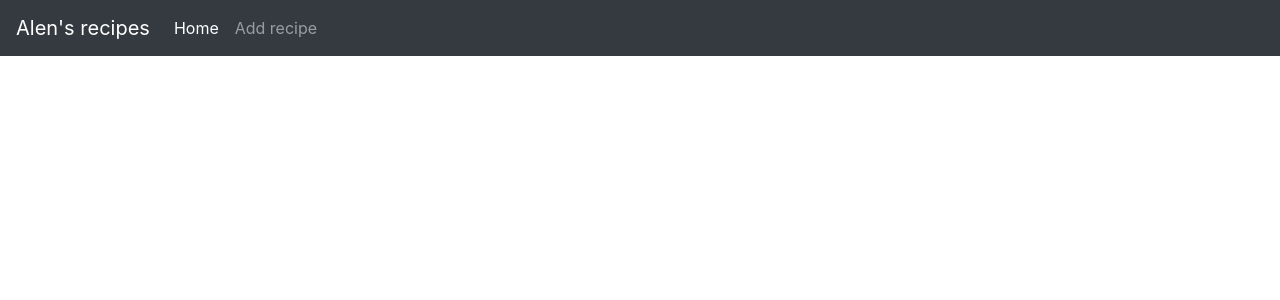
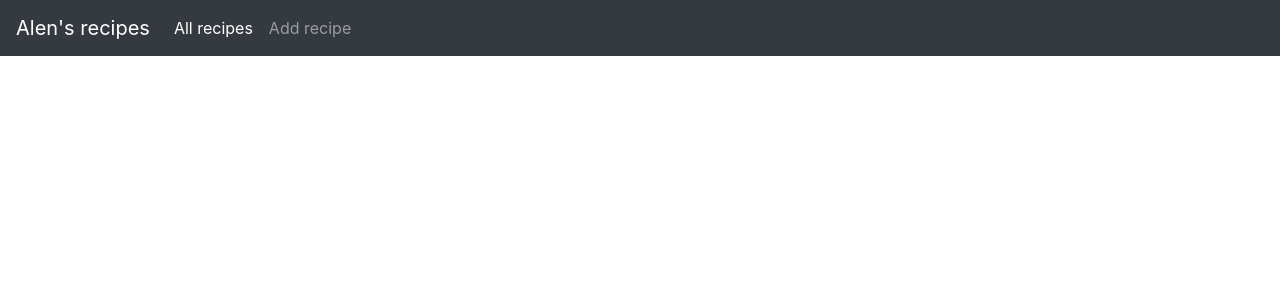
Before and after one commit to AlenKrga1/RevisedCookApplication, a Flask app: page / in a window 1280 px wide. Shown: the top 300 px of the page. Run offline with Flask 2, Linux system fonts and the light colour scheme; data that the repository does not hold is empty; some libraries are stand-ins or nearby versions.

Commit message:
Bug fixing, date field and sorting

```diff
--- a/app.py
+++ b/app.py
@@ -1,7 +1,10 @@
 from flask import Flask, render_template, request, redirect, url_for
 from bson.objectid import ObjectId
 from flask_pymongo import PyMongo
+from datetime import datetime
+import pymongo
 import os
+
 try:
 	import env
 except:
@@ -15,7 +18,7 @@ mongo = PyMongo(app)
 
 @app.route('/')
 def index():
-	recipes = mongo.db.recipes.find()
+	recipes = mongo.db.recipes.find().sort('date', pymongo.DESCENDING)
 	return render_template('home.html', recipes = recipes)
 
 
@@ -48,7 +51,8 @@ def addrecipe():
 			'description': request.values.get('description'),
 			'ingredients': ingredients,
 			'instructions': request.values.get('instructions'),
-			'image': filename
+			'image': filename,
+			'date': datetime.now()
 		})
 
 		return redirect(url_for('index'))
--- a/templates/base.html
+++ b/templates/base.html
@@ -21,7 +21,7 @@
         <div class="collapse navbar-collapse" id="navbarSupportedContent" style="flex-grow: 0;">
             <ul class="navbar-nav mr-auto">
                 <li class="nav-item active">
-                    <a class="nav-link" href="{{ url_for('index') }}">Home <span class="sr-only">(current)</span></a>
+                    <a class="nav-link" href="{{ url_for('index') }}">All recipes<span class="sr-only">(current)</span></a>
                 </li>
                 <li class="nav-item">
                     <a class="nav-link" href="{{ url_for('addrecipe') }}">Add recipe</a>
--- a/templates/home.html
+++ b/templates/home.html
@@ -5,7 +5,7 @@
     {% for recipe in recipes %}
     <div class="col-xs-12 col-sm-12 col-md-6 col-lg-4">
         <div class="card mb-2">
-            <a href="{{ url_for('recipe_details', recipe_id=recipe._id) }}"><img src="{{ url_for('get_file', filename=recipe.image) }}" class="card-img-top"></a>
+            <a href="{{ url_for('recipe_details', recipe_id=recipe._id) }}"><img src="{{ url_for('get_file', filename=recipe.image) }}" style="height: 200px; object-fit: cover;" class="card-img-top"></a>
             <div class="card-body">
                 <h5 class="card-title">{{ recipe.name }}</h5>
                 <p class="card-text">{{ recipe.description|truncate(50) }}</p>
```
